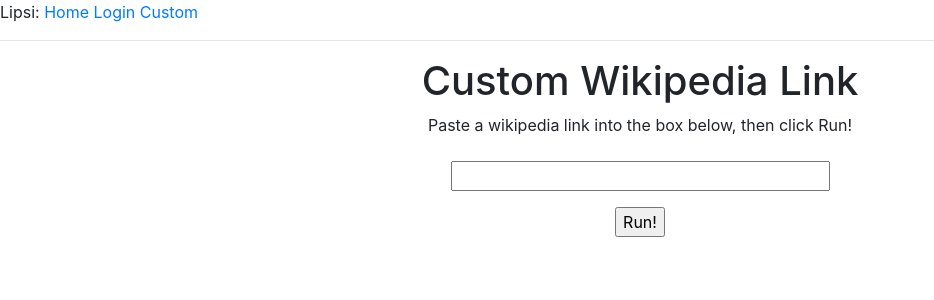
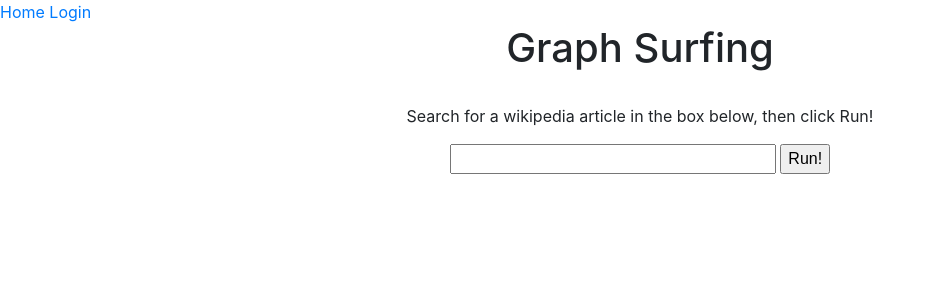
Before and after one commit to jyurtsever/lipsi, a Flask app: page /prompt_seed in a window 1280 px wide. Shown: the top 300 px of the page, without its empty margins (0-934 px from the left). Run offline with Flask 2, Linux system fonts and the light colour scheme; some libraries are stand-ins or nearby versions.

Commit message:
implemented search suggestions locally, didn't try on server

```diff
--- a/app/forms.py
+++ b/app/forms.py
@@ -1,5 +1,5 @@
 from flask_wtf import FlaskForm
-from wtforms import StringField, PasswordField, BooleanField, SubmitField
+from wtforms import StringField, PasswordField, BooleanField, SubmitField, TextField
 from wtforms.validators import ValidationError, DataRequired, Email, EqualTo, URL
 from app.models import User
 from urllib.parse import urlparse
@@ -34,7 +34,7 @@ class WikiSeedLinkForm(FlaskForm):
     Form for seed link to start the graph
     TODO
     """
-    seed = StringField('Wikipedia Seed Link', validators=[DataRequired()])
+    seed = StringField('Wikipedia Seed Link', id='seed', validators=[DataRequired()])
     submit = SubmitField('Run!')
 
     # def validate_seed(self, seed):
--- a/app/graph.py
+++ b/app/graph.py
@@ -49,7 +49,7 @@ def force_g_format(G):
     print("node length: ", len(G.nodes))
     print("edge length: ", len(G.edges))
 
-    convert_node = lambda node: {"group": node.group() % 50, "val": .5, "id": node.title()}
+    convert_node = lambda node: {"color": node.color(), "val": .5, "id": node.title()}
     convert_edge = lambda edge: {"source": edge[0].title(), "target": edge[1].title(), "value": .013}
 
 
@@ -110,8 +110,8 @@ def graph_from_seed(seed_link):
         except urllib.error.URLError:
             print(f'Error at {node.url()}')
 
-    if job:
-        print("ppewias: ", job.meta['progress'])
+    # if job:
+    #     print("ppewias: ", job.meta['progress'])
 
     while node_count[0] < max_count and i < cuttoff:
         new_Q = []
--- a/app/routes.py
+++ b/app/routes.py
@@ -1,12 +1,13 @@
 import json
 from app import app, db
 from app.forms import LoginForm, RegistrationForm, WikiSeedLinkForm
-from flask import render_template, flash, redirect, url_for, make_response, jsonify, current_app
+from flask import render_template, flash, redirect, url_for, make_response, jsonify, current_app, Response
 from flask_login import current_user, login_user, login_required, logout_user
 from flask import request
 from werkzeug.urls import url_parse
 from app.models import User
 from app.graph import *
+from app.wiki_objects import WikiPage
 
 options_dict = {"use_il": 0, "use_graph": 1}
 opt = options_dict['use_graph']
@@ -15,17 +16,7 @@ opt = options_dict['use_graph']
 @app.route('/index')
 # @login_required
 def index():
-    posts = [
-        {
-            'author': {'username': 'John'},
-            'body': 'Beautiful day in Portland!'
-        },
-        {
-            'author': {'username': 'Susan'},
-            'body': 'The Avengers movie was so cool!'
-        }
-    ]
-    return render_template('index.html', title='Home', posts=posts)
+    return redirect(url_for('prompt_seed'))
 
 @app.route('/login', methods=['GET', 'POST'])
 def login():
@@ -77,6 +68,11 @@ def prompt_seed():
         return redirect(url_for('load_graph', url=form.seed.data))
     return render_template('seed.html', title='Seed Link', form=form)
 
+@app.route('/autocomplete',methods=['GET'])
+def autocomplete():
+    semi_title = request.args.get('term')
+    titles = WikiPage.prefix_search(semi_title)
+    return Response(json.dumps(titles), mimetype='application/json')
 
 @app.route('/load_graph', methods=['Get'])
 def load_graph():
--- a/app/templates/base.html
+++ b/app/templates/base.html
@@ -17,14 +17,13 @@
         {% endif %}
     </head>
     <body>
-        <div> Lipsi:
+        <div>
             <a href="{{ url_for('index') }}">Home</a>
             {% if current_user.is_anonymous  %}
             <a href= "{{ url_for('login') }}">Login</a>
             {% else %}
             <a href="{{ url_for('logout') }}">Logout</a>
             {% endif %}
-            <a href="{{ url_for('prompt_seed') }}">Custom</a>
         </div>
         <div align="center">
             <hr>
--- a/app/templates/display_graph.html
+++ b/app/templates/display_graph.html
@@ -24,8 +24,7 @@
         .graphData(json_data)
         .nodeLabel('id')
         .linkColor(link => link === highlightLink ? 'rgba(254,0,14,1)' : 'rgba(244,255,248,0.3)')
-        .nodeAutoColorBy('group')
-        .linkWidth(link => link === highlightLink ? 4 : .3)
+        .linkWidth(link => link === highlightLink ? 4 : .42)
         .linkDirectionalParticles(link => link === highlightLink ? 4 : 0)
         .linkDirectionalParticleWidth(4)
         .nodeThreeObject(node => {
--- a/app/templates/seed.html
+++ b/app/templates/seed.html
@@ -1,16 +1,69 @@
-{% extends "base.html" %}
+<!DOCTYPE html>
+<html lang="en">
 
-{% block content %}
-    <h1>Custom Wikipedia Link</h1>
+    <head>
+        <meta charset="utf-8">
+        <meta name="viewport" content="width=device-width, initial-scale=1, shrink-to-fit=no">
+
+        <!-- Bootstrap CSS -->
+        <link rel="stylesheet" href="https://stackpath.bootstrapcdn.com/bootstrap/4.3.1/css/bootstrap.min.css" integrity="sha384-ggOyR0iXCbMQv3Xipma34MD+dH/1fQ784/j6cY/iJTQUOhcWr7x9JvoRxT2MZw1T" crossorigin="anonymous">
+
+        <!-- Animate CSS -->
+        <link rel="stylesheet" href="https://cdnjs.cloudflare.com/ajax/libs/animate.css/3.7.0/animate.min.css">
+
+        <link   rel="stylesheet" href="//code.jquery.com/ui/1.10.4/themes/smoothness/jquery-ui.css">
+        <script type="text/javascript" src="https://code.jquery.com/jquery-latest.js"></script>
+        <script type="text/javascript" src="https://ajax.googleapis.com/ajax/libs/jqueryui/1.12.1/jquery-ui.js"></script>
+
+    </head>
+    <body>
+        <div>
+            <a href="{{ url_for('index') }}">Home</a>
+            {% if current_user.is_anonymous  %}
+            <a href= "{{ url_for('login') }}">Login</a>
+            {% else %}
+            <a href="{{ url_for('logout') }}">Logout</a>
+            {% endif %}
+        </div>
+        <div align="center">
+            <h1>Graph Surfing</h1>
             <form action="" method="post">
                 {{ form.hidden_tag() }}
+                <br>
                 <p>
-            Paste a wikipedia link into the box below, then click Run! <br> <br>
-            {{ form.seed(size=32) }}<br>
+                    Search for a wikipedia article in the box below, then click Run! <br>
+                    <div class="ui-widget">
+<!--                        <label for="seed"> </label>-->
+                        {{ form.seed(size=32) }} {{ form.submit() }} <br>
                         {% for error in form.seed.errors %}
                         <span style="color: red;">[{{ error }}]</span>
                         {% endfor %}
+                    </div>
                 </p>
-        <p> {{ form.submit() }}</p>
             </form>
-{% endblock %}
+        </div>
+        <script>
+            $(function() {
+                var cache = {};
+                $('#seed').autocomplete({
+                    minLength: 2,
+                    source: function( request, response ) {
+                    var term = request.term;
+                    if ( term in cache ) {
+                      response( cache[ term ] );
+                      return;
+                    }
+
+                    $.getJSON('{{ url_for("autocomplete") }}', request, function( data, status, xhr ) {
+                      cache[ term ] = data;
+                      response( data );
+                    });
+                  }
+                });
+            });
+        </script>
+    </body>
+<!--                $.ajax({-->
+<!--                    url: '{{ url_for("autocomplete") }}'-->
+<!--                }).done(function (data) {-->
+<!--                    console.log(data);-->
```
Also changed, not shown: app/wiki_objects.py (+22 -3 lines). Lines whose indentation alone changed are shown as unchanged.
